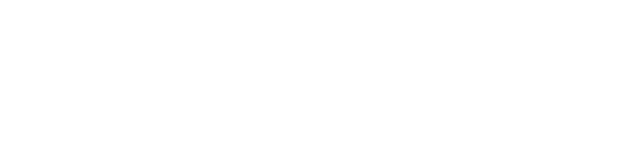
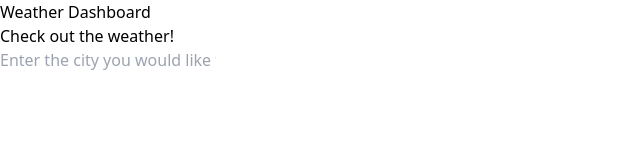
Before and after one commit to nreece6/weather-dashboard, a plain HTML site: page index.html in a window 1280 px wide. Shown: the whole page, without its empty margins (0-640 px from the left). Drawn offline with nearby package versions, Linux system fonts and the light colour scheme.

Commit message:
framework basic div containers and link tailwind

```diff
--- a/index.html
+++ b/index.html
@@ -4,9 +4,26 @@
     <meta charset="UTF-8">
     <meta http-equiv="X-UA-Compatible" content="IE=edge">
     <meta name="viewport" content="width=device-width, initial-scale=1.0">
+    <!-- Tailwind CSS -->
+    <script src="https://cdn.tailwindcss.com"></script>
+    <link type="stylesheet" href="assets/style.css"/>
     <title>Weather Dashboard</title>
 </head>
 <body>
+    <header>Weather Dashboard</header>
+<main>
+    <div class="row">
+    <div class="">
+        <h2>Check out the weather!</h2>
+        <form>
+            <input type="search" placeholder="Enter the city you would like to search">
+        </form>
 
+    </div>
+
+
+    </div>
+</main>
+    <script src="assets/script.js"></script>
 </body>
 </html>
```
Also changed, not shown: images/Weather-clip-art.jpg (added).
